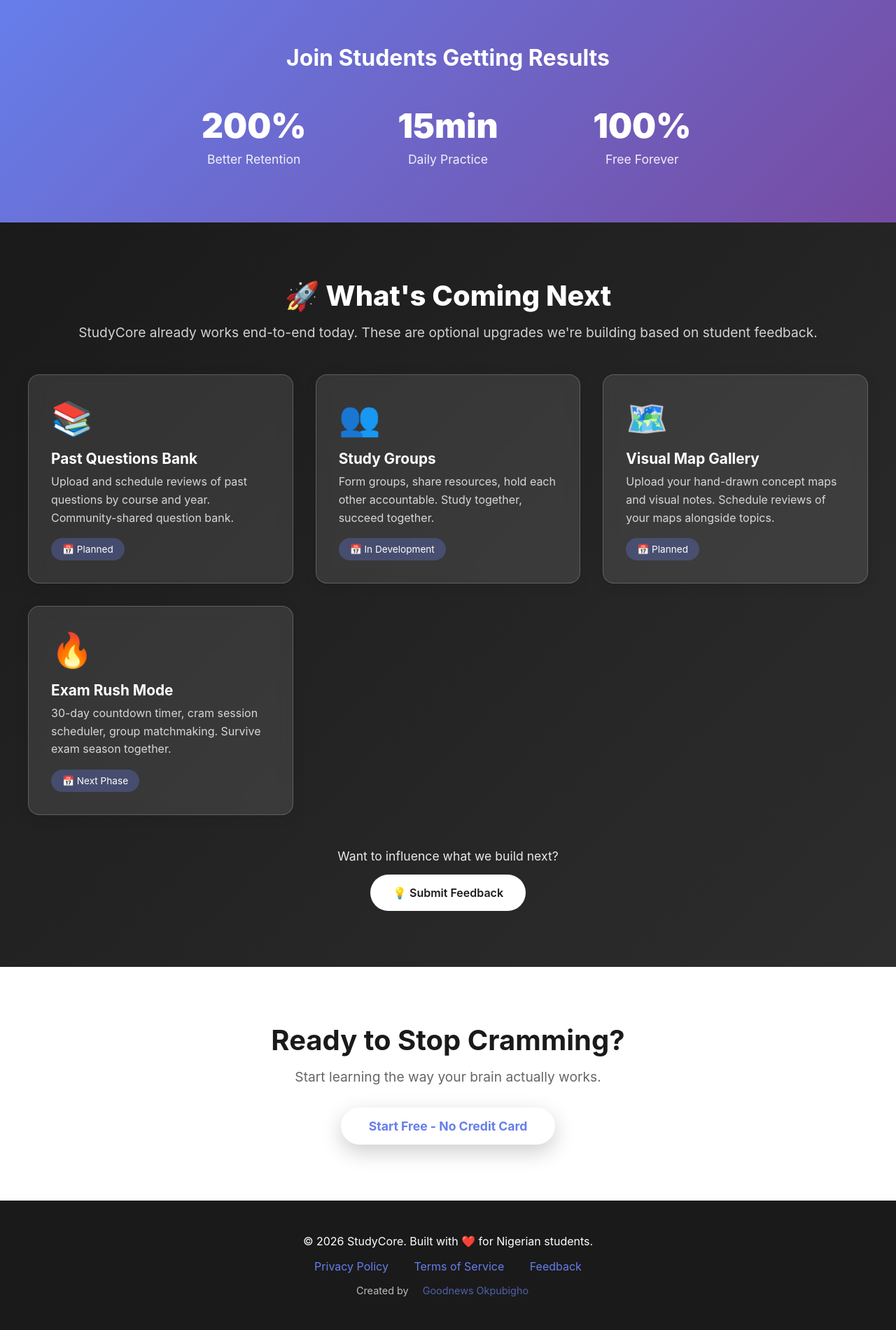
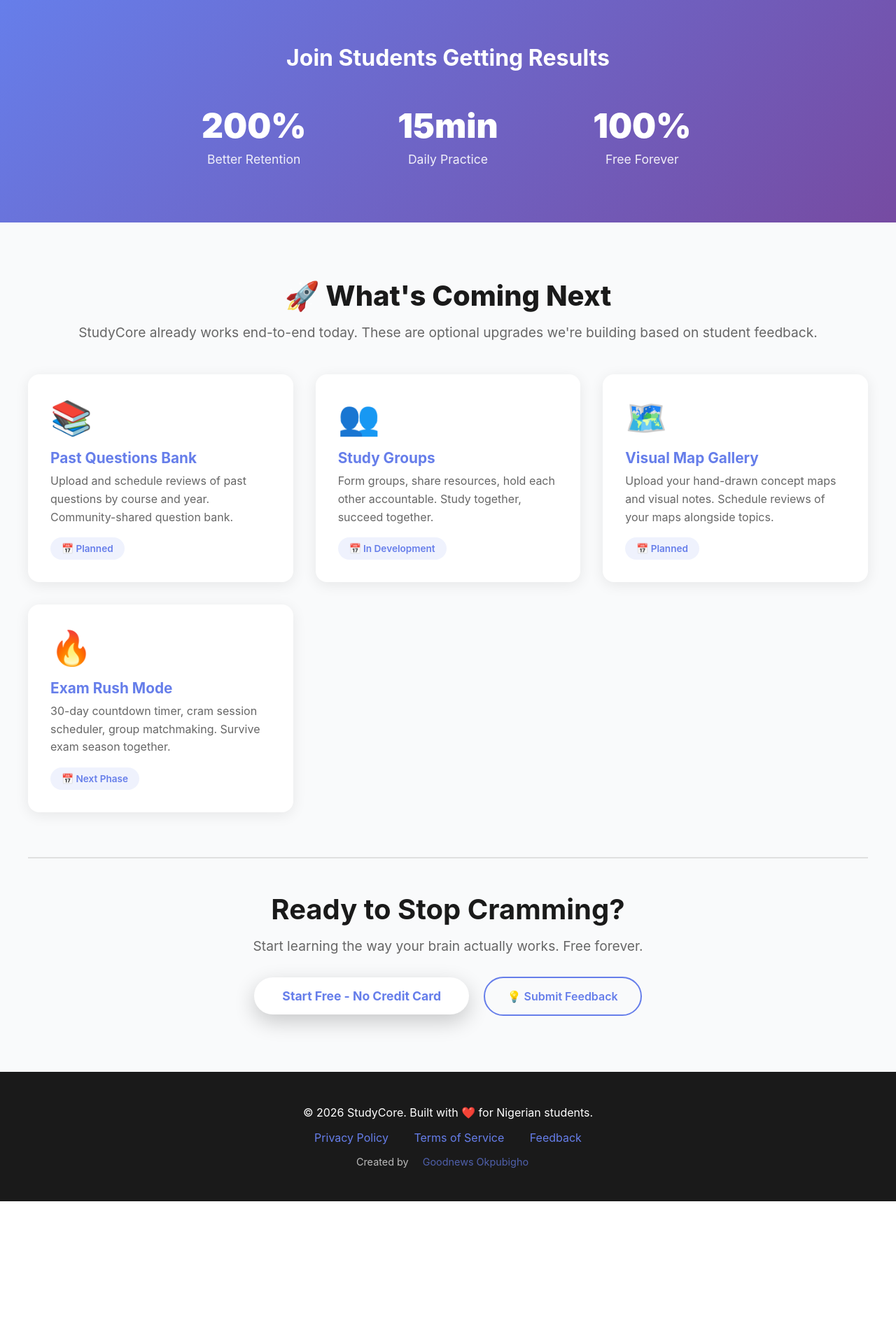
Before and after one commit to codecreatewrite/spaced-repitition-scheduler, a FastAPI app: page / in a window 1280 px wide. Shown: the part 2742-4643 px from the top of the page at 70% size. After the commit the page ends 4459 px from the top, so only its background shows below. Run offline with FastAPI, Linux system fonts and the light colour scheme; parts of the project's set-up code (start-up, migrations or seed data) failed here and were passed over.

Commit message:
Fixed visual flow & coloring

```diff
--- a/app/templates/index.html
+++ b/app/templates/index.html
@@ -223,25 +223,6 @@
             font-size: 1.1rem;
         }
 
-        /* CTA Section */
-        .cta-section {
-            padding: 5rem 2rem;
-            text-align: center;
-            background: white;
-        }
-
-        .cta-section h2 {
-            font-size: 2.5rem;
-            margin-bottom: 1rem;
-            color: #1a1a1a;
-        }
-
-        .cta-section p {
-            font-size: 1.2rem;
-            color: #666;
-            margin-bottom: 2rem;
-        }
-
         /* Footer */
         footer {
             background: #1a1a1a;
@@ -457,70 +438,67 @@
         </div>
     </section>
 
-    <!-- Coming Soon Features Section -->
-    <section class="features" style="background: linear-gradient(135deg, #1a1a1a, #2d2d2d); color: white; padding: 5rem 2rem;">
+    <!-- Coming Soon Features Section (Same gradient flow) -->
+    <section class="features" style="background: #f9fafb; padding: 5rem 2rem;">
         <div class="container">
-            <h2 class="section-title" style="color: white;">🚀 What's Coming Next</h2>
-            <p class="section-subtitle" style="color: rgba(255,255,255,0.8); margin-bottom: 1rem;">StudyCore already works end-to-end today. These are optional upgrades we're building based on student feedback.</p>
+            <h2 class="section-title">🚀 What's Coming Next</h2>
+            <p class="section-subtitle" style="margin-bottom: 1rem;">StudyCore already works end-to-end today. These are optional upgrades we're building based on student feedback.</p>
 
             <div class="feature-grid" style="margin-top: 3rem;">
-                <div class="feature-card" style="background: rgba(255,255,255,0.1); backdrop-filter: blur(10px); border: 1px solid rgba(255,255,255,0.2);">
+                <div class="feature-card">
                     <div class="feature-icon">📚</div>
-                    <h3 style="color: white;">Past Questions Bank</h3>
-                    <p style="color: rgba(255,255,255,0.8);">Upload and schedule reviews of past questions by course and year. Community-shared question bank.</p>
-                    <div style="margin-top: 1rem; padding: 0.5rem 1rem; background: rgba(102, 126, 234, 0.3); border-radius: 50px; display: inline-block; font-size: 0.85rem; color: white;">
+                    <h3>Past Questions Bank</h3>
+                    <p>Upload and schedule reviews of past questions by course and year. Community-shared question bank.</p>
+                    <div style="margin-top: 1rem; padding: 0.5rem 1rem; background: rgba(102, 126, 234, 0.1); border-radius: 50px; display: inline-block; font-size: 0.85rem; color: #667eea; font-weight: 600;">
                         📅 Planned
                     </div>
                 </div>
 
-                <div class="feature-card" style="background: rgba(255,255,255,0.1); backdrop-filter: blur(10px); border: 1px solid rgba(255,255,255,0.2);">
+                <div class="feature-card">
                     <div class="feature-icon">👥</div>
-                    <h3 style="color: white;">Study Groups</h3>
-                    <p style="color: rgba(255,255,255,0.8);">Form groups, share resources, hold each other accountable. Study together, succeed together.</p>
-                    <div style="margin-top: 1rem; padding: 0.5rem 1rem; background: rgba(102, 126, 234, 0.3); border-radius: 50px; display: inline-block; font-size: 0.85rem; color: white;">
+                    <h3>Study Groups</h3>
+                    <p>Form groups, share resources, hold each other accountable. Study together, succeed together.</p>
+                    <div style="margin-top: 1rem; padding: 0.5rem 1rem; background: rgba(102, 126, 234, 0.1); border-radius: 50px; display: inline-block; font-size: 0.85rem; color: #667eea; font-weight: 600;">
                         📅 In Development
                     </div>
                 </div>
 
-                <div class="feature-card" style="background: rgba(255,255,255,0.1); backdrop-filter: blur(10px); border: 1px solid rgba(255,255,255,0.2);">
+                <div class="feature-card">
                     <div class="feature-icon">🗺️</div>
-                    <h3 style="color: white;">Visual Map Gallery</h3>
-                    <p style="color: rgba(255,255,255,0.8);">Upload your hand-drawn concept maps and visual notes. Schedule reviews of your maps alongside topics.</p>
-                    <div style="margin-top: 1rem; padding: 0.5rem 1rem; background: rgba(102, 126, 234, 0.3); border-radius: 50px; display: inline-block; font-size: 0.85rem; color: white;">
+                    <h3>Visual Map Gallery</h3>
+                    <p>Upload your hand-drawn concept maps and visual notes. Schedule reviews of your maps alongside topics.</p>
+                    <div style="margin-top: 1rem; padding: 0.5rem 1rem; background: rgba(102, 126, 234, 0.1); border-radius: 50px; display: inline-block; font-size: 0.85rem; color: #667eea; font-weight: 600;">
                         📅 Planned
                     </div>
                 </div>
 
-                <div class="feature-card" style="background: rgba(255,255,255,0.1); backdrop-filter: blur(10px); border: 1px solid rgba(255,255,255,0.2);">
+                <div class="feature-card">
                     <div class="feature-icon">🔥</div>
-                    <h3 style="color: white;">Exam Rush Mode</h3>
-                    <p style="color: rgba(255,255,255,0.8);">30-day countdown timer, cram session scheduler, group matchmaking. Survive exam season together.</p>
-                    <div style="margin-top: 1rem; padding: 0.5rem 1rem; background: rgba(102, 126, 234, 0.3); border-radius: 50px; display: inline-block; font-size: 0.85rem; color: white;">
+                    <h3>Exam Rush Mode</h3>
+                    <p>30-day countdown timer, cram session scheduler, group matchmaking. Survive exam season together.</p>
+                    <div style="margin-top: 1rem; padding: 0.5rem 1rem; background: rgba(102, 126, 234, 0.1); border-radius: 50px; display: inline-block; font-size: 0.85rem; color: #667eea; font-weight: 600;">
                         📅 Next Phase
                     </div>
                 </div>
             </div>
 
-            <div style="text-align: center; margin-top: 3rem;">
-                <p style="font-size: 1.1rem; opacity: 0.9; margin-bottom: 1rem;">Want to influence what we build next?</p>
-                <a href="/feedback" style="display: inline-block; background: white; color: #1a1a1a; padding: 1rem 2rem; border-radius: 50px; text-decoration: none; font-weight: 600;">
+            <!-- Single CTA at bottom -->
+            <div style="text-align: center; margin-top: 4rem; padding-top: 3rem; border-top: 2px solid #e0e0e0;">
+                <h2 style="font-size: 2.5rem; margin-bottom: 1rem; color: #1a1a1a;">Ready to Stop Cramming?</h2>
+                <p style="font-size: 1.2rem; color: #666; margin-bottom: 2rem; max-width: 600px; margin-left: auto; margin-right: auto;">
+                    Start learning the way your brain actually works. Free forever.
+                </p>
+
+                {% if user %}
+                <a href="/dashboard" class="cta-button" style="margin-right: 1rem;">Go to Dashboard →</a>
+                {% else %}
+                <a href="/auth/login" class="cta-button" style="margin-right: 1rem;">Start Free - No Credit Card</a>
+                {% endif %}
+
+                <a href="/feedback" style="display: inline-block; color: #667eea; padding: 1rem 2rem; border-radius: 50px; text-decoration: none; font-weight: 600; border: 2px solid #667eea;">
                     💡 Submit Feedback
                 </a>
             </div>
-        </div>
-    </section>
-
-    <!-- CTA Section -->
-    <section class="cta-section">
-        <div class="container">
-            <h2>Ready to Stop Cramming?</h2>
-            <p>Start learning the way your brain actually works.</p>
-
-            {% if user %}
-            <a href="/dashboard" class="cta-button">Go to Dashboard →</a>
-            {% else %}
-            <a href="/auth/login" class="cta-button">Start Free - No Credit Card</a>
-            {% endif %}
         </div>
     </section>
 
```
Also changed, not shown: app/templates/dashboard.html (+57 -56 lines).
